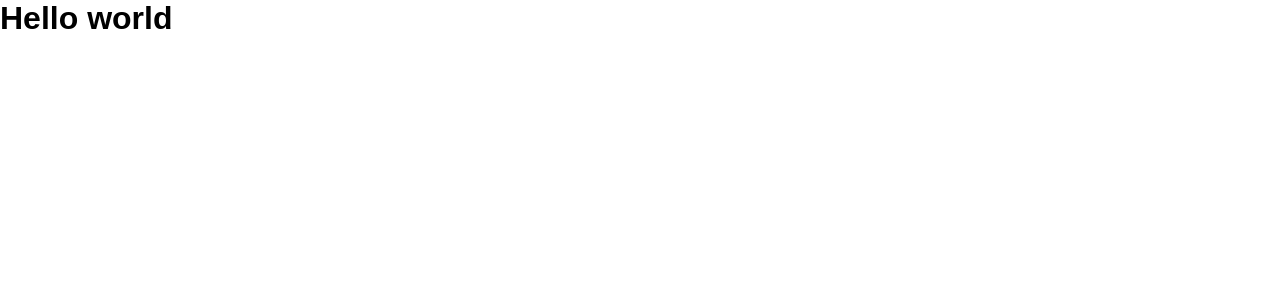
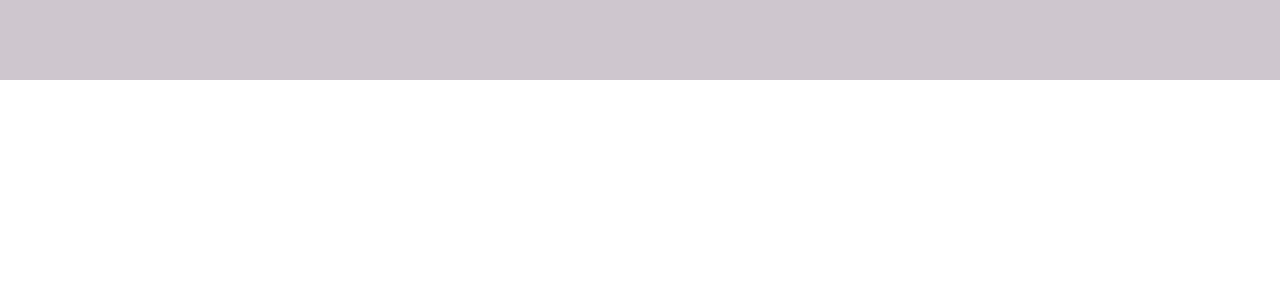
Before and after one commit to felipecfb/teste-minehr, a React (Create React App) app: page / in a window 1280 px wide. Shown: the top 300 px of the page. Built offline with nearby package versions, Linux system fonts and the light colour scheme.

Commit message:
feat: criando componente Topbar

```diff
--- a/src/App.tsx
+++ b/src/App.tsx
@@ -1,10 +1,9 @@
 import React from "react";
+import Topbar from "./components/Topbar";
 
 function App() {
   return (
-    <div className="App">
-      <h1>Hello world</h1>
-    </div>
+    <Topbar />
   );
 }
 
--- /dev/null
+++ b/src/components/Topbar/index.tsx
@@ -0,0 +1,8 @@
+import React from "react";
+import { Container } from "./styles";
+
+export default function Topbar() {
+    return (
+        <Container />
+    );
+}
--- /dev/null
+++ b/src/components/Topbar/styles.ts
@@ -0,0 +1,7 @@
+import styled from 'styled-components';
+
+export const Container = styled.div`
+    background: var(--light-purple);
+    min-height: 10vh;
+    min-width: 100vw;
+`
```
